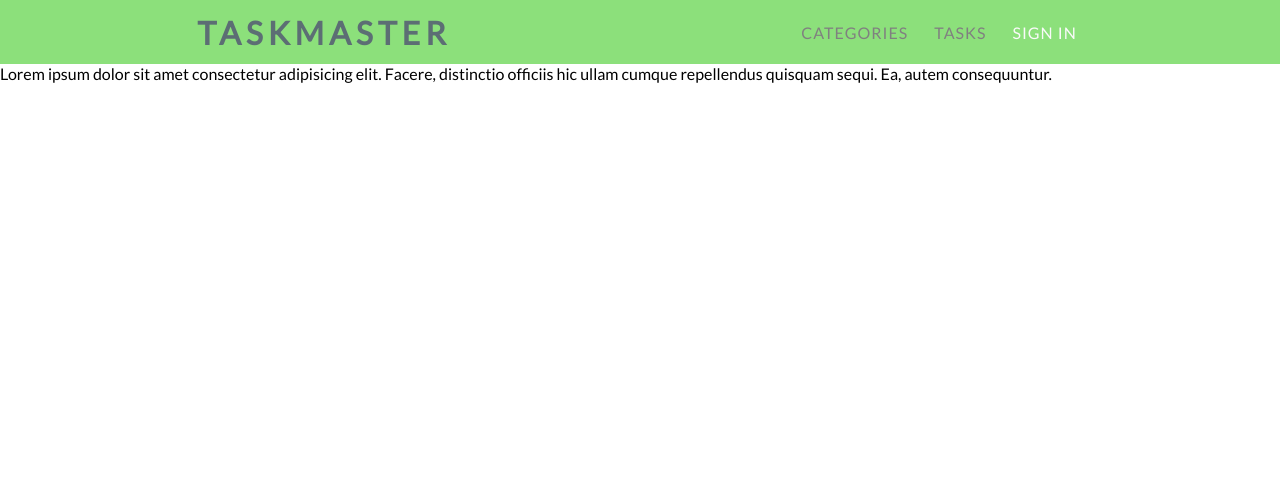
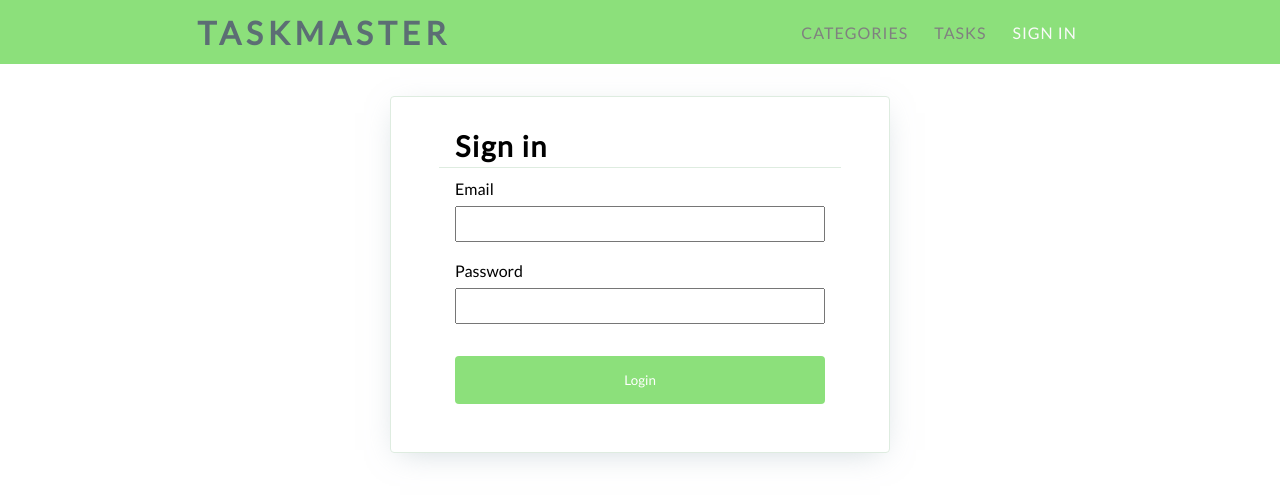
Before and after one commit to mxtng/taskmaster, a React (Create React App) app in the folder frontend/: page /login in a window 1280 px wide. Shown: the top 500 px of the page. Built offline with nearby package versions, Linux system fonts and the light colour scheme.

Commit message:
Create login form, add user login mutation & jwt token implementation

```diff
--- a/frontend/src/apollo/mutations.js
+++ b/frontend/src/apollo/mutations.js
@@ -24,3 +24,9 @@ export const CREATE_TASK = gql`
     }
   }
 `;
+
+export const LOGIN_USER = gql`
+  mutation loginUser($email: String!, $password: String!) {
+    loginUser(email: $email, password: $password)
+  }
+`;
--- a/frontend/src/pages/LoginPage/LoginPage.css
+++ b/frontend/src/pages/LoginPage/LoginPage.css
@@ -0,0 +1,48 @@
+.login {
+  display: flex;
+  flex-direction: column;
+  justify-content: center;
+  width: 50vw;
+  margin: auto;
+  margin-top: 2rem;
+  padding: 2rem 3rem;
+  border: 1px solid var(--secondary);
+  box-shadow: 0 7px 30px -10px rgba(150, 170, 180, 0.5);
+  border-radius: 4px;
+}
+
+.login__group {
+  margin: 0.2rem 1rem 1rem;
+}
+
+.login__group > * {
+  display: block;
+  width: 100%;
+}
+
+.login__label {
+  margin-bottom: 0.5rem;
+}
+
+.login__input {
+  padding: 0.5rem;
+  outline: none;
+}
+
+@media (min-width: 900px) {
+  .login {
+    max-width: 500px;
+  }
+}
+
+@media (max-width: 768px) {
+  .login {
+    width: 70vw;
+  }
+}
+
+@media (max-width: 500px) {
+  .login {
+    width: 90vw;
+  }
+}
--- a/frontend/src/pages/LoginPage/LoginPage.js
+++ b/frontend/src/pages/LoginPage/LoginPage.js
@@ -1,14 +1,79 @@
-import React from 'react';
+import React, { useState } from 'react';
+import { useHistory } from 'react-router-dom';
+import { useMutation } from '@apollo/client';
+import { LOGIN_USER } from '../../apollo/mutations';
+import { saveToken } from '../../services/auth';
+import Heading from '../../components/Heading/Heading';
 
 import './LoginPage.css';
 
 const LoginPage = () => {
+  const history = useHistory();
+  const [loginCredentials, setLoginCredentials] = useState({
+    email: '',
+    password: '',
+  });
+
+  const [userLogin, { data, error }] = useMutation(LOGIN_USER);
+
+  const onChangeHandle = (e) => {
+    setLoginCredentials({ ...loginCredentials, [e.target.id]: e.target.value });
+  };
+
+  const { email, password } = loginCredentials;
+
+  const onSubmitHandle = async (e) => {
+    e.preventDefault();
+
+    if (email === '' || password === '') {
+      console.log('Please enter fields');
+      return;
+    }
+
+    await userLogin({ variables: loginCredentials });
+
+    if (error) {
+      throw new Error('User login failed');
+    }
+
+    if (data && data.loginUser) {
+      const token = data.loginUser;
+      saveToken(token);
+      history.push('/');
+    }
+  };
+
   return (
-    <div>
-      Lorem ipsum dolor sit amet consectetur adipisicing elit. Facere,
-      distinctio officiis hic ullam cumque repellendus quisquam sequi. Ea, autem
-      consequuntur.
-    </div>
+    <form className='login' onSubmit={onSubmitHandle}>
+        <Heading title='Sign in' />
+        <div className='login__group'>
+        <label className='login__label' htmlFor='email'>
+          Email
+        </label>
+        <input
+          className='login__input'
+          type='text'
+          id='email'
+          value={email}
+          onChange={onChangeHandle}
+        />
+      </div>
+      <div className='login__group'>
+        <label className='login__label' htmlFor='password'>
+          Password
+        </label>
+        <input
+          className='login__input'
+          type='password'
+          id='password'
+          value={password}
+          onChange={onChangeHandle}
+        />
+      </div>
+      <button className='btn' type='submit'>
+        Login
+      </button>
+    </form>
   );
 };
 
--- /dev/null
+++ b/frontend/src/services/auth.js
@@ -0,0 +1,13 @@
+const AUTH_TOKEN = 'AUTH_TOKEN';
+
+export const saveToken = (token) => {
+  localStorage.setItem(AUTH_TOKEN, JSON.stringify(token));
+};
+
+export const getToken = () => {
+  return JSON.parse(localStorage.getItem(AUTH_TOKEN));
+};
+
+export const removeToken = () => {
+  localStorage.removeItem(AUTH_TOKEN);
+};
```
